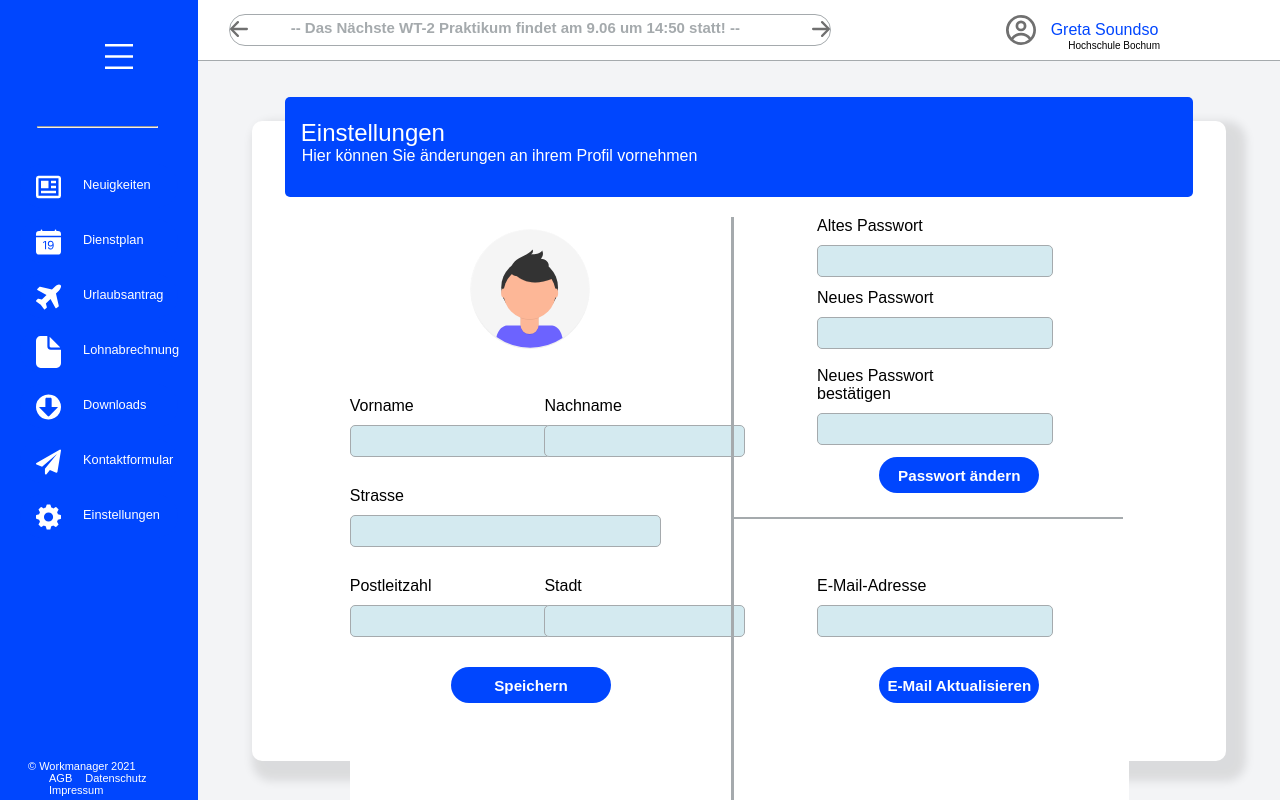
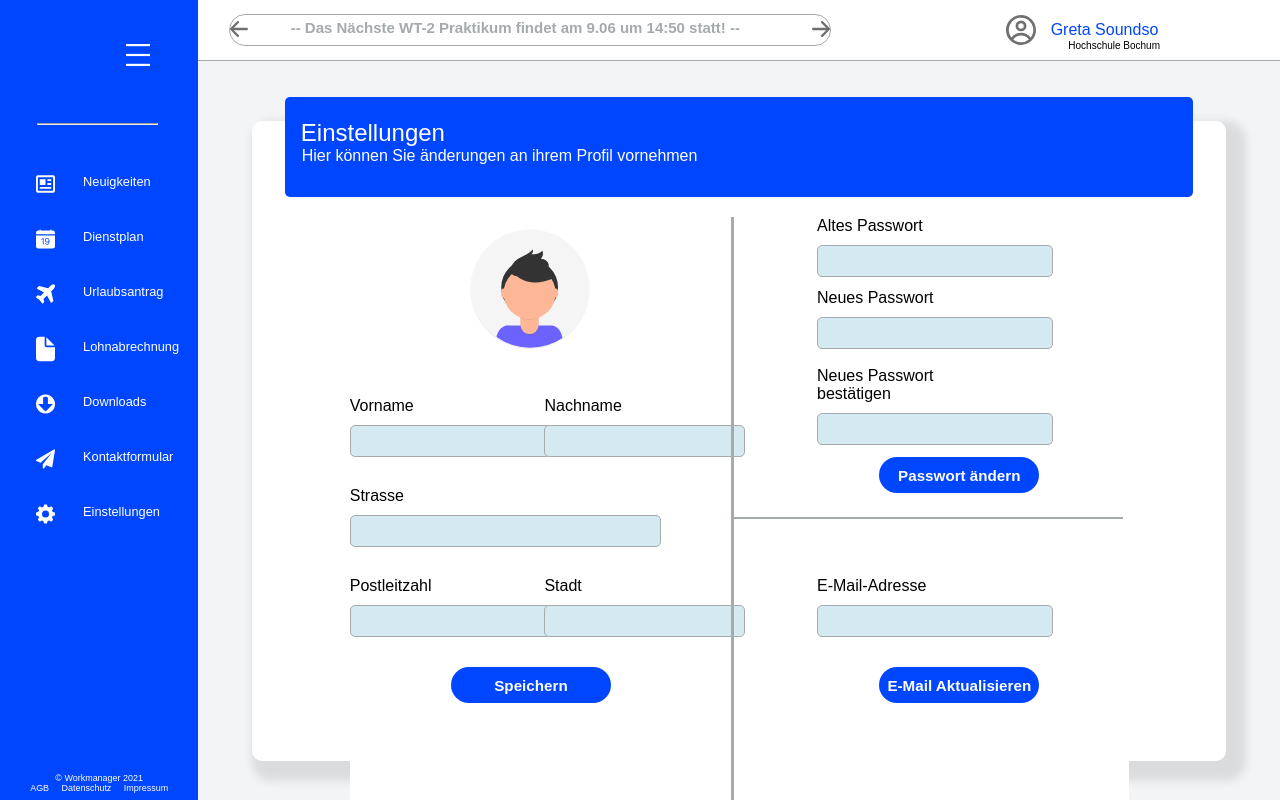
Before and after one commit to MertDurasi/Team-Supernerds, a React (Create React App) app: page /dashboard/einstellungen in a window 1280 px wide. Built offline with nearby package versions, Linux system fonts and the light colour scheme; a web font is replaced by a local one.

Commit message:
Dashboard: Sidebar Änderungen - Alexander

```diff
--- a/src/components/dashboard/Button.css
+++ b/src/components/dashboard/Button.css
@@ -39,7 +39,7 @@
   padding-right: 1vh;
   position: absolute;
   left: 10%;
-  width: 25px;
+  width: 1.5vw;
   bottom: 2%;
 }
 
--- a/src/components/dashboard/Sidebar.css
+++ b/src/components/dashboard/Sidebar.css
@@ -23,10 +23,10 @@
 
 .sidebar-titel-open > img {
   position: relative;
-  width: 30px;
+  width: 3vh;
   height: auto;
   bottom: 7vh;
-  left: 12vh;
+  left: 6vw;
 }
 
 .sidebar-titel-closed > img {
@@ -44,21 +44,18 @@
 
 .sidebar__relinkers {
   font-family: "Nirmala UI Semilight", Regular, sans-serif;
-  font-size: 11px;
+  font-size: 0.7vw;
+  max-width: 100%;
   color: white;
   position: relative;
-  top: 28vh;
 }
 
-.sidebar__relinkers .sidebar-footer-text {
-  position: relative;
-  left: 6.5vh;
-
+#sidebar-menu .sidebar__relinkers {
+  text-align: center;
+  top: 30vh;
 }
 
 .sidebar__relinkers a {
-  position: relative;
-  left: 3vh;
   margin: 0 5px 0 5px;
 }
 
@@ -89,27 +86,17 @@
   display: none;
 }
 
+
 @media only screen and (max-width: 1750px) {
   .sidebar-titel-open > img  {
-    left: 70px;
+    left: 4vw;
   }
 }
 
-@media only screen and (max-width: 1550px) {
-  .sidebar-titel-open > img  {
-    left: 40px;
-  }
-}
-
-@media only screen and (max-width: 1400px) {
-  .sidebar__relinkers .sidebar-footer-text {
-    left: 1vh;
-  }
-}
 
 @media only screen and (max-width: 1350px) {
   .sidebar-titel-open > img  {
-    left: 5px;
+    left: 2vw;
   }
 }
 
```
